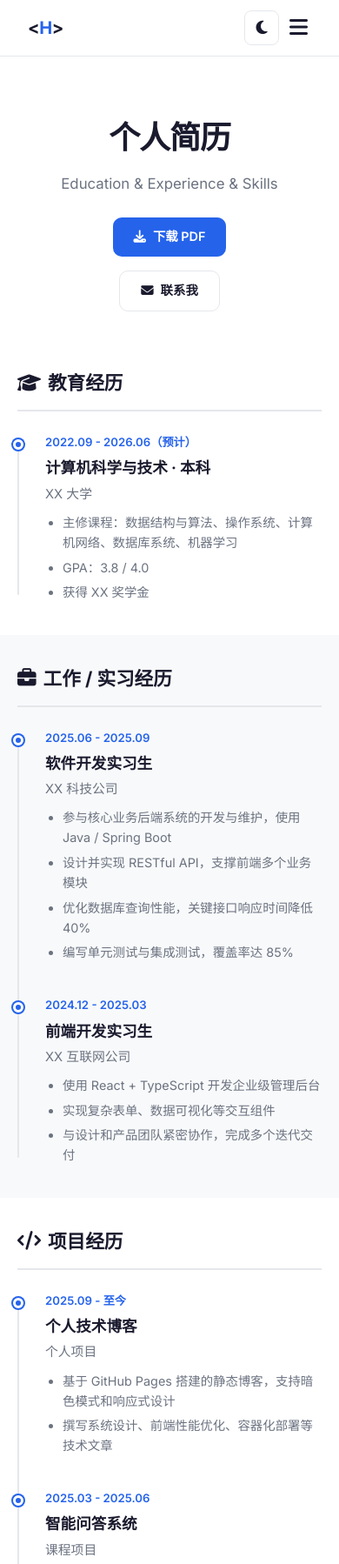
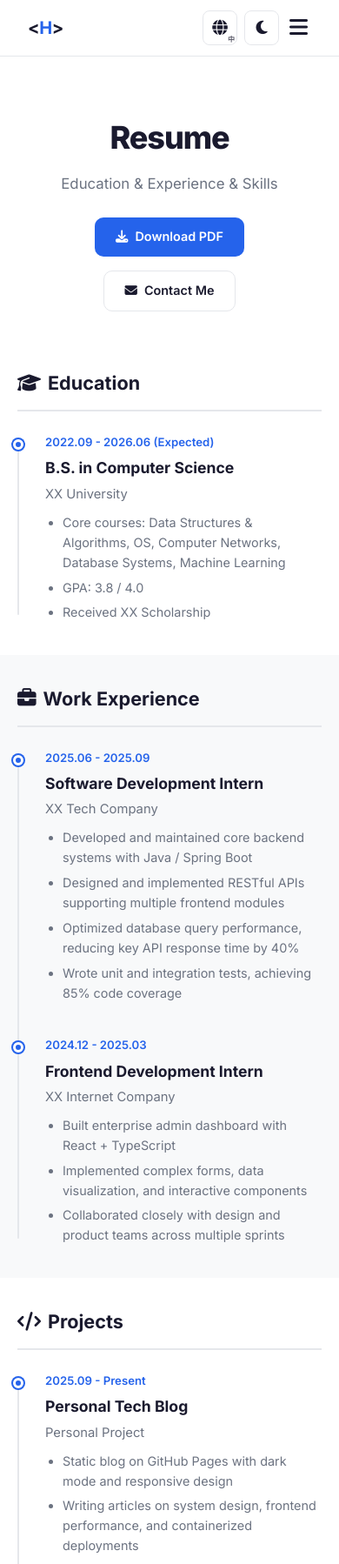
Before and after one commit to liuhaonan00/liuhaonan00.github.io, a plain HTML site: page cv.html in a window 390 px wide. Shown: the top 1798 px of the page at 87% size. Drawn offline with Linux system fonts and the light colour scheme.

Commit message:
add i18n

```diff
--- a/assets/css/style.css
+++ b/assets/css/style.css
@@ -143,22 +143,49 @@ img {
   width: 100%;
 }
 
-.theme-toggle {
+.theme-toggle,
+.lang-toggle {
+  -webkit-appearance: none;
+  appearance: none;
   background: none;
   border: 1px solid var(--color-border);
   border-radius: 8px;
+  min-width: 40px;
   width: 40px;
+  min-height: 40px;
   height: 40px;
-  display: flex;
+  padding: 0;
+  display: inline-flex;
   align-items: center;
   justify-content: center;
   cursor: pointer;
   color: var(--color-text);
-  font-size: 1.1rem;
   transition: all var(--transition);
 }
 
-.theme-toggle:hover {
+.theme-toggle i,
+.lang-toggle i {
+  font-size: 1.1rem;
+  line-height: 1;
+}
+
+.lang-toggle {
+  position: relative;
+}
+
+.lang-label {
+  position: absolute;
+  bottom: 2px;
+  right: 2px;
+  font-size: 0.5rem;
+  font-weight: 700;
+  font-family: var(--font-sans);
+  line-height: 1;
+  opacity: 0.75;
+}
+
+.theme-toggle:hover,
+.lang-toggle:hover {
   border-color: var(--color-accent);
   color: var(--color-accent);
 }
--- /dev/null
+++ b/assets/js/i18n.js
@@ -0,0 +1,152 @@
+(() => {
+  'use strict';
+
+  const translations = {
+    // ===== Navbar =====
+    'nav.home': { zh: '首页', en: 'Home' },
+    'nav.cv': { zh: '简历', en: 'Resume' },
+    'nav.blog': { zh: '技术分享', en: 'Blog' },
+
+    // ===== Index - Hero =====
+    'hero.greeting': { zh: '你好，我是 Haonan 👋', en: 'Hi, I\'m Haonan 👋' },
+    'hero.subtitle': { zh: 'Software Engineer / 技术爱好者', en: 'Software Engineer / Tech Enthusiast' },
+    'hero.bio': {
+      zh: '热爱技术，专注于全栈开发与系统设计。喜欢探索新技术，并通过写作分享学习心得与项目经验。欢迎来到我的个人空间！',
+      en: 'Passionate about technology, focused on full-stack development and system design. I love exploring new technologies and sharing my learnings through writing. Welcome to my personal space!'
+    },
+
+    // ===== Index - Skills =====
+    'skills.title': { zh: '技术栈', en: 'Tech Stack' },
+    'skills.desc': { zh: '我日常使用和擅长的技术领域', en: 'Technologies I work with daily' },
+    'skills.frontend': { zh: '前端开发', en: 'Frontend' },
+    'skills.frontend.desc': { zh: 'React, Vue, TypeScript, HTML/CSS, Tailwind', en: 'React, Vue, TypeScript, HTML/CSS, Tailwind' },
+    'skills.backend': { zh: '后端开发', en: 'Backend' },
+    'skills.backend.desc': { zh: 'Python, Java, Node.js, Go, RESTful API', en: 'Python, Java, Node.js, Go, RESTful API' },
+    'skills.data': { zh: '数据与基础设施', en: 'Data & Infrastructure' },
+    'skills.data.desc': { zh: 'MySQL, PostgreSQL, Redis, Docker, K8s', en: 'MySQL, PostgreSQL, Redis, Docker, K8s' },
+    'skills.ai': { zh: 'AI & 机器学习', en: 'AI & Machine Learning' },
+    'skills.ai.desc': { zh: 'PyTorch, TensorFlow, NLP, LLM 应用', en: 'PyTorch, TensorFlow, NLP, LLM Applications' },
+
+    // ===== Index - Recent Posts =====
+    'posts.title': { zh: '最新文章', en: 'Latest Posts' },
+    'posts.desc': { zh: '技术探索与实践经验分享', en: 'Exploring technology and sharing practical experience' },
+    'posts.viewall': { zh: '查看全部文章 →', en: 'View All Posts →' },
+
+    // ===== Blog listing page (UI only) =====
+    'blog.title': { zh: '技术分享', en: 'Blog' },
+    'blog.desc': {
+      zh: '记录学习与实践中的思考，涵盖系统设计、前端、后端、DevOps 等领域',
+      en: 'Thoughts from learning and practice, covering system design, frontend, backend, DevOps and more'
+    },
+
+    // ===== CV page =====
+    'cv.title': { zh: '个人简历', en: 'Resume' },
+    'cv.subtitle': { zh: 'Education & Experience & Skills', en: 'Education & Experience & Skills' },
+    'cv.download': { zh: '下载 PDF', en: 'Download PDF' },
+    'cv.contact': { zh: '联系我', en: 'Contact Me' },
+    'cv.education': { zh: '教育经历', en: 'Education' },
+    'cv.edu.time': { zh: '2022.09 - 2026.06（预计）', en: '2022.09 - 2026.06 (Expected)' },
+    'cv.edu.degree': { zh: '计算机科学与技术 · 本科', en: 'B.S. in Computer Science' },
+    'cv.edu.org': { zh: 'XX 大学', en: 'XX University' },
+    'cv.edu.courses': { zh: '主修课程：数据结构与算法、操作系统、计算机网络、数据库系统、机器学习', en: 'Core courses: Data Structures & Algorithms, OS, Computer Networks, Database Systems, Machine Learning' },
+    'cv.edu.gpa': { zh: 'GPA：3.8 / 4.0', en: 'GPA: 3.8 / 4.0' },
+    'cv.edu.award': { zh: '获得 XX 奖学金', en: 'Received XX Scholarship' },
+
+    'cv.experience': { zh: '工作 / 实习经历', en: 'Work Experience' },
+    'cv.exp1.time': { zh: '2025.06 - 2025.09', en: '2025.06 - 2025.09' },
+    'cv.exp1.role': { zh: '软件开发实习生', en: 'Software Development Intern' },
+    'cv.exp1.org': { zh: 'XX 科技公司', en: 'XX Tech Company' },
+    'cv.exp1.d1': { zh: '参与核心业务后端系统的开发与维护，使用 Java / Spring Boot', en: 'Developed and maintained core backend systems with Java / Spring Boot' },
+    'cv.exp1.d2': { zh: '设计并实现 RESTful API，支撑前端多个业务模块', en: 'Designed and implemented RESTful APIs supporting multiple frontend modules' },
+    'cv.exp1.d3': { zh: '优化数据库查询性能，关键接口响应时间降低 40%', en: 'Optimized database query performance, reducing key API response time by 40%' },
+    'cv.exp1.d4': { zh: '编写单元测试与集成测试，覆盖率达 85%', en: 'Wrote unit and integration tests, achieving 85% code coverage' },
+
+    'cv.exp2.time': { zh: '2024.12 - 2025.03', en: '2024.12 - 2025.03' },
+    'cv.exp2.role': { zh: '前端开发实习生', en: 'Frontend Development Intern' },
+    'cv.exp2.org': { zh: 'XX 互联网公司', en: 'XX Internet Company' },
+    'cv.exp2.d1': { zh: '使用 React + TypeScript 开发企业级管理后台', en: 'Built enterprise admin dashboard with React + TypeScript' },
+    'cv.exp2.d2': { zh: '实现复杂表单、数据可视化等交互组件', en: 'Implemented complex forms, data visualization, and interactive components' },
+    'cv.exp2.d3': { zh: '与设计和产品团队紧密协作，完成多个迭代交付', en: 'Collaborated closely with design and product teams across multiple sprints' },
+
+    'cv.projects': { zh: '项目经历', en: 'Projects' },
+    'cv.proj1.time': { zh: '2025.09 - 至今', en: '2025.09 - Present' },
+    'cv.proj1.name': { zh: '个人技术博客', en: 'Personal Tech Blog' },
+    'cv.proj1.org': { zh: '个人项目', en: 'Personal Project' },
+    'cv.proj1.d1': { zh: '基于 GitHub Pages 搭建的静态博客，支持暗色模式和响应式设计', en: 'Static blog on GitHub Pages with dark mode and responsive design' },
+    'cv.proj1.d2': { zh: '撰写系统设计、前端性能优化、容器化部署等技术文章', en: 'Writing articles on system design, frontend performance, and containerized deployments' },
+
+    'cv.proj2.time': { zh: '2025.03 - 2025.06', en: '2025.03 - 2025.06' },
+    'cv.proj2.name': { zh: '智能问答系统', en: 'Intelligent Q&A System' },
+    'cv.proj2.org': { zh: '课程项目', en: 'Course Project' },
+    'cv.proj2.d1': { zh: '基于 LLM 构建的智能问答系统，支持多轮对话与知识库检索', en: 'LLM-based Q&A system supporting multi-turn conversations and knowledge base retrieval' },
+    'cv.proj2.d2': { zh: '使用 RAG（Retrieval-Augmented Generation）架构提升回答准确性', en: 'Used RAG (Retrieval-Augmented Generation) architecture to improve answer accuracy' },
+    'cv.proj2.d3': { zh: '后端使用 Python FastAPI，前端使用 React', en: 'Backend: Python FastAPI, Frontend: React' },
+
+    'cv.skills': { zh: '技术技能', en: 'Technical Skills' },
+    'cv.skills.lang': { zh: '编程语言', en: 'Programming Languages' },
+    'cv.skills.framework': { zh: '框架与工具', en: 'Frameworks & Tools' },
+    'cv.skills.db': { zh: '数据库与中间件', en: 'Databases & Middleware' },
+
+    // ===== Blog post pages (UI only) =====
+    'post.back': { zh: '← 返回文章列表', en: '← Back to Posts' },
+
+    // ===== Footer =====
+    'footer.text': {
+      zh: '© 2026 Haonan Liu. Built with ❤️ and hosted on <a href="https://pages.github.com" target="_blank">GitHub Pages</a>.',
+      en: '© 2026 Haonan Liu. Built with ❤️ and hosted on <a href="https://pages.github.com" target="_blank">GitHub Pages</a>.'
+    },
+  };
+
+  function detectLanguage() {
+    const saved = localStorage.getItem('lang');
+    if (saved) return saved;
+    const browserLang = navigator.language || navigator.userLanguage || 'zh';
+    return browserLang.startsWith('zh') ? 'zh' : 'en';
+  }
+
+  function applyTranslations(lang) {
+    document.documentElement.setAttribute('lang', lang === 'zh' ? 'zh-CN' : 'en');
+    document.querySelectorAll('[data-i18n]').forEach((el) => {
+      const key = el.getAttribute('data-i18n');
+      const t = translations[key];
+      if (!t) return;
+      if (el.hasAttribute('data-i18n-html')) {
+        el.innerHTML = t[lang] || t['zh'];
+      } else {
+        el.textContent = t[lang] || t['zh'];
+      }
+    });
+
+    const toggle = document.getElementById('langToggle');
+    if (toggle) {
+      toggle.setAttribute('aria-label', lang === 'zh' ? 'Switch to English' : '切换到中文');
+      toggle.setAttribute('title', lang === 'zh' ? 'Switch to English' : '切换到中文');
+      const label = toggle.querySelector('.lang-label');
+      if (label) label.textContent = lang === 'zh' ? 'EN' : '中';
+    }
+  }
+
+  function setLanguage(lang) {
+    localStorage.setItem('lang', lang);
+    applyTranslations(lang);
+  }
+
+  function toggleLanguage() {
+    const current = localStorage.getItem('lang') || detectLanguage();
+    setLanguage(current === 'zh' ? 'en' : 'zh');
+  }
+
+  // Initialize on DOM ready
+  const lang = detectLanguage();
+  localStorage.setItem('lang', lang);
+
+  if (document.readyState === 'loading') {
+    document.addEventListener('DOMContentLoaded', () => applyTranslations(lang));
+  } else {
+    applyTranslations(lang);
+  }
+
+  // Expose toggle globally
+  window.toggleLanguage = toggleLanguage;
+  window.i18n = { setLanguage, applyTranslations, detectLanguage };
+})();
--- /dev/null
+++ b/assets/js/navbar.js
@@ -0,0 +1,51 @@
+(() => {
+  'use strict';
+
+  const depth = (() => {
+    const path = window.location.pathname;
+    if (path.includes('/blog/posts/')) return 2;
+    if (path.includes('/blog/') || path.endsWith('/blog')) return 1;
+    return 0;
+  })();
+
+  const prefix = depth === 0 ? '' : depth === 1 ? '../' : '../../';
+
+  const page = (() => {
+    const path = window.location.pathname;
+    if (path.includes('/blog')) return 'blog';
+    if (path.includes('cv.html')) return 'cv';
+    return 'home';
+  })();
+
+  const navLinks = [
+    { key: 'home', href: `${prefix}index.html`, i18n: 'nav.home', text: '首页' },
+    { key: 'cv',   href: `${prefix}cv.html`,    i18n: 'nav.cv',   text: '简历' },
+    { key: 'blog', href: `${prefix}blog/`,      i18n: 'nav.blog', text: '技术分享' },
+  ];
+
+  const linksHtml = navLinks
+    .map(l => `<li><a href="${l.href}"${l.key === page ? ' class="active"' : ''} data-i18n="${l.i18n}">${l.text}</a></li>`)
+    .join('\n        ');
+
+  const html = `
+    <div class="container">
+      <a href="${prefix}index.html" class="logo">&lt;<span>H</span>&gt;</a>
+      <ul class="nav-links" id="navLinks">
+        ${linksHtml}
+      </ul>
+      <div style="display:flex;align-items:center;gap:0.5rem;">
+        <button class="lang-toggle" id="langToggle" onclick="toggleLanguage()" aria-label="Switch Language">
+          <i class="fas fa-globe"></i><span class="lang-label">EN</span>
+        </button>
+        <button class="theme-toggle" id="themeToggle" aria-label="切换主题">
+          <i class="fas fa-moon"></i>
+        </button>
+        <button class="mobile-menu-btn" id="mobileMenuBtn" aria-label="菜单">
+          <i class="fas fa-bars"></i>
+        </button>
+      </div>
+    </div>`;
+
+  const nav = document.getElementById('navbar');
+  if (nav) nav.innerHTML = html;
+})();
--- a/blog/index.html
+++ b/blog/index.html
@@ -13,38 +13,20 @@
 </head>
 <body>
 
-  <nav class="navbar">
-    <div class="container">
-      <a href="../index.html" class="logo">&lt;<span>H</span>&gt;</a>
-      <ul class="nav-links" id="navLinks">
-        <li><a href="../index.html">首页</a></li>
-        <li><a href="../cv.html">简历</a></li>
-        <li><a href="./" class="active">技术分享</a></li>
-      </ul>
-      <div style="display:flex;align-items:center;gap:0.5rem;">
-        <button class="theme-toggle" id="themeToggle" aria-label="切换主题">
-          <i class="fas fa-moon"></i>
-        </button>
-        <button class="mobile-menu-btn" id="mobileMenuBtn" aria-label="菜单">
-          <i class="fas fa-bars"></i>
-        </button>
-      </div>
-    </div>
-  </nav>
+  <nav class="navbar" id="navbar"></nav>
 
   <main>
     <section class="cv-header">
       <div class="container">
-        <h1 class="fade-in">技术分享</h1>
-        <p class="fade-in">记录学习与实践中的思考，涵盖系统设计、前端、后端、DevOps 等领域</p>
+        <h1 class="fade-in" data-i18n="blog.title">技术分享</h1>
+        <p class="fade-in" data-i18n="blog.desc">记录学习与实践中的思考，涵盖系统设计、前端、后端、DevOps 等领域</p>
       </div>
     </section>
 
-    <!-- Filter Tags -->
     <section style="padding: 0 0 1rem;">
       <div class="container">
         <div class="blog-filter fade-in" style="display:flex;flex-wrap:wrap;gap:0.5rem;">
-          <button class="tag filter-tag active" data-filter="all" onclick="filterPosts('all', this)">全部</button>
+          <button class="tag filter-tag active" data-filter="all" onclick="filterPosts('all', this)" data-i18n="filter.all">全部</button>
           <button class="tag filter-tag" data-filter="system-design" onclick="filterPosts('system-design', this)">系统设计</button>
           <button class="tag filter-tag" data-filter="frontend" onclick="filterPosts('frontend', this)">前端</button>
           <button class="tag filter-tag" data-filter="devops" onclick="filterPosts('devops', this)">DevOps</button>
@@ -53,7 +35,6 @@
       </div>
     </section>
 
-    <!-- Posts List -->
     <section class="section" style="padding-top:1rem;">
       <div class="container">
         <div class="posts-grid" id="postsGrid">
@@ -148,10 +129,12 @@
 
   <footer class="site-footer">
     <div class="container">
-      <p>&copy; 2026 Haonan Liu. Built with ❤️ and hosted on <a href="https://pages.github.com" target="_blank">GitHub Pages</a>.</p>
+      <p data-i18n="footer.text" data-i18n-html>&copy; 2026 Haonan Liu. Built with ❤️ and hosted on <a href="https://pages.github.com" target="_blank">GitHub Pages</a>.</p>
     </div>
   </footer>
 
+  <script src="../assets/js/navbar.js"></script>
+  <script src="../assets/js/i18n.js"></script>
   <script src="../assets/js/main.js"></script>
   <script>
     function filterPosts(category, btn) {
--- a/cv.html
+++ b/cv.html
@@ -13,53 +13,33 @@
 </head>
 <body>
 
-  <!-- Navigation -->
-  <nav class="navbar">
-    <div class="container">
-      <a href="index.html" class="logo">&lt;<span>H</span>&gt;</a>
-      <ul class="nav-links" id="navLinks">
-        <li><a href="index.html">首页</a></li>
-        <li><a href="cv.html" class="active">简历</a></li>
-        <li><a href="blog/">技术分享</a></li>
-      </ul>
-      <div style="display:flex;align-items:center;gap:0.5rem;">
-        <button class="theme-toggle" id="themeToggle" aria-label="切换主题">
-          <i class="fas fa-moon"></i>
-        </button>
-        <button class="mobile-menu-btn" id="mobileMenuBtn" aria-label="菜单">
-          <i class="fas fa-bars"></i>
-        </button>
-      </div>
-    </div>
-  </nav>
+  <nav class="navbar" id="navbar"></nav>
 
   <main>
-    <!-- CV Header -->
     <section class="cv-header">
       <div class="container">
-        <h1 class="fade-in">个人简历</h1>
-        <p class="fade-in">Education & Experience & Skills</p>
+        <h1 class="fade-in" data-i18n="cv.title">个人简历</h1>
+        <p class="fade-in" data-i18n="cv.subtitle">Education & Experience & Skills</p>
         <div class="cv-actions fade-in">
-          <a href="#" class="btn btn-primary"><i class="fas fa-download"></i> 下载 PDF</a>
-          <a href="mailto:liuhaonan00@gmail.com" class="btn btn-outline"><i class="fas fa-envelope"></i> 联系我</a>
+          <a href="#" class="btn btn-primary"><i class="fas fa-download"></i> <span data-i18n="cv.download">下载 PDF</span></a>
+          <a href="mailto:liuhaonan00@gmail.com" class="btn btn-outline"><i class="fas fa-envelope"></i> <span data-i18n="cv.contact">联系我</span></a>
         </div>
       </div>
     </section>
 
-    <!-- Education -->
     <section class="cv-section">
       <div class="container">
-        <h2 class="cv-section-title fade-in"><i class="fas fa-graduation-cap"></i> 教育经历</h2>
+        <h2 class="cv-section-title fade-in"><i class="fas fa-graduation-cap"></i> <span data-i18n="cv.education">教育经历</span></h2>
         <div class="timeline">
           <div class="timeline-item fade-in">
-            <div class="time-range">2022.09 - 2026.06（预计）</div>
-            <h3>计算机科学与技术 · 本科</h3>
-            <div class="org">XX 大学</div>
+            <div class="time-range" data-i18n="cv.edu.time">2022.09 - 2026.06（预计）</div>
+            <h3 data-i18n="cv.edu.degree">计算机科学与技术 · 本科</h3>
+            <div class="org" data-i18n="cv.edu.org">XX 大学</div>
             <div class="desc">
               <ul>
-                <li>主修课程：数据结构与算法、操作系统、计算机网络、数据库系统、机器学习</li>
-                <li>GPA：3.8 / 4.0</li>
-                <li>获得 XX 奖学金</li>
+                <li data-i18n="cv.edu.courses">主修课程：数据结构与算法、操作系统、计算机网络、数据库系统、机器学习</li>
+                <li data-i18n="cv.edu.gpa">GPA：3.8 / 4.0</li>
+                <li data-i18n="cv.edu.award">获得 XX 奖学金</li>
               </ul>
             </div>
           </div>
@@ -67,33 +47,32 @@
       </div>
     </section>
 
-    <!-- Experience -->
     <section class="cv-section" style="background: var(--color-bg-alt);">
       <div class="container">
-        <h2 class="cv-section-title fade-in"><i class="fas fa-briefcase"></i> 工作 / 实习经历</h2>
+        <h2 class="cv-section-title fade-in"><i class="fas fa-briefcase"></i> <span data-i18n="cv.experience">工作 / 实习经历</span></h2>
         <div class="timeline">
           <div class="timeline-item fade-in">
-            <div class="time-range">2025.06 - 2025.09</div>
-            <h3>软件开发实习生</h3>
-            <div class="org">XX 科技公司</div>
+            <div class="time-range" data-i18n="cv.exp1.time">2025.06 - 2025.09</div>
+            <h3 data-i18n="cv.exp1.role">软件开发实习生</h3>
+            <div class="org" data-i18n="cv.exp1.org">XX 科技公司</div>
             <div class="desc">
               <ul>
-                <li>参与核心业务后端系统的开发与维护，使用 Java / Spring Boot</li>
-                <li>设计并实现 RESTful API，支撑前端多个业务模块</li>
-                <li>优化数据库查询性能，关键接口响应时间降低 40%</li>
-                <li>编写单元测试与集成测试，覆盖率达 85%</li>
+                <li data-i18n="cv.exp1.d1">参与核心业务后端系统的开发与维护，使用 Java / Spring Boot</li>
+                <li data-i18n="cv.exp1.d2">设计并实现 RESTful API，支撑前端多个业务模块</li>
+                <li data-i18n="cv.exp1.d3">优化数据库查询性能，关键接口响应时间降低 40%</li>
+                <li data-i18n="cv.exp1.d4">编写单元测试与集成测试，覆盖率达 85%</li>
               </ul>
             </div>
           </div>
           <div class="timeline-item fade-in">
-            <div class="time-range">2024.12 - 2025.03</div>
-            <h3>前端开发实习生</h3>
-            <div class="org">XX 互联网公司</div>
+            <div class="time-range" data-i18n="cv.exp2.time">2024.12 - 2025.03</div>
+            <h3 data-i18n="cv.exp2.role">前端开发实习生</h3>
+            <div class="org" data-i18n="cv.exp2.org">XX 互联网公司</div>
             <div class="desc">
               <ul>
-                <li>使用 React + TypeScript 开发企业级管理后台</li>
-                <li>实现复杂表单、数据可视化等交互组件</li>
-                <li>与设计和产品团队紧密协作，完成多个迭代交付</li>
+                <li data-i18n="cv.exp2.d1">使用 React + TypeScript 开发企业级管理后台</li>
+                <li data-i18n="cv.exp2.d2">实现复杂表单、数据可视化等交互组件</li>
+                <li data-i18n="cv.exp2.d3">与设计和产品团队紧密协作，完成多个迭代交付</li>
               </ul>
             </div>
           </div>
@@ -101,31 +80,30 @@
       </div>
     </section>
 
-    <!-- Projects -->
     <section class="cv-section">
       <div class="container">
-        <h2 class="cv-section-title fade-in"><i class="fas fa-code"></i> 项目经历</h2>
+        <h2 class="cv-section-title fade-in"><i class="fas fa-code"></i> <span data-i18n="cv.projects">项目经历</span></h2>
         <div class="timeline">
           <div class="timeline-item fade-in">
-            <div class="time-range">2025.09 - 至今</div>
-            <h3>个人技术博客</h3>
-            <div class="org">个人项目</div>
+            <div class="time-range" data-i18n="cv.proj1.time">2025.09 - 至今</div>
+            <h3 data-i18n="cv.proj1.name">个人技术博客</h3>
+            <div class="org" data-i18n="cv.proj1.org">个人项目</div>
             <div class="desc">
               <ul>
-                <li>基于 GitHub Pages 搭建的静态博客，支持暗色模式和响应式设计</li>
-                <li>撰写系统设计、前端性能优化、容器化部署等技术文章</li>
+                <li data-i18n="cv.proj1.d1">基于 GitHub Pages 搭建的静态博客，支持暗色模式和响应式设计</li>
+                <li data-i18n="cv.proj1.d2">撰写系统设计、前端性能优化、容器化部署等技术文章</li>
               </ul>
             </div>
           </div>
           <div class="timeline-item fade-in">
-            <div class="time-range">2025.03 - 2025.06</div>
-            <h3>智能问答系统</h3>
-            <div class="org">课程项目</div>
+            <div class="time-range" data-i18n="cv.proj2.time">2025.03 - 2025.06</div>
+            <h3 data-i18n="cv.proj2.name">智能问答系统</h3>
+            <div class="org" data-i18n="cv.proj2.org">课程项目</div>
             <div class="desc">
               <ul>
-                <li>基于 LLM 构建的智能问答系统，支持多轮对话与知识库检索</li>
-                <li>使用 RAG（Retrieval-Augmented Generation）架构提升回答准确性</li>
-                <li>后端使用 Python FastAPI，前端使用 React</li>
+                <li data-i18n="cv.proj2.d1">基于 LLM 构建的智能问答系统，支持多轮对话与知识库检索</li>
+                <li data-i18n="cv.proj2.d2">使用 RAG（Retrieval-Augmented Generation）架构提升回答准确性</li>
+                <li data-i18n="cv.proj2.d3">后端使用 Python FastAPI，前端使用 React</li>
               </ul>
             </div>
           </div>
@@ -133,12 +111,11 @@
       </div>
     </section>
 
-    <!-- Skills -->
     <section class="cv-section" style="background: var(--color-bg-alt);">
       <div class="container">
-        <h2 class="cv-section-title fade-in"><i class="fas fa-tools"></i> 技术技能</h2>
+        <h2 class="cv-section-title fade-in"><i class="fas fa-tools"></i> <span data-i18n="cv.skills">技术技能</span></h2>
         <div style="margin-bottom:1.5rem;" class="fade-in">
-          <h3 style="font-size:1rem;font-weight:600;margin-bottom:0.75rem;color:var(--color-text-secondary);">编程语言</h3>
+          <h3 style="font-size:1rem;font-weight:600;margin-bottom:0.75rem;color:var(--color-text-secondary);" data-i18n="cv.skills.lang">编程语言</h3>
           <div class="cv-skills-grid">
             <span class="cv-skill-tag">Python</span>
             <span class="cv-skill-tag">Java</span>
@@ -149,7 +126,7 @@
           </div>
         </div>
         <div style="margin-bottom:1.5rem;" class="fade-in">
-          <h3 style="font-size:1rem;font-weight:600;margin-bottom:0.75rem;color:var(--color-text-secondary);">框架与工具</h3>
+          <h3 style="font-size:1rem;font-weight:600;margin-bottom:0.75rem;color:var(--color-text-secondary);" data-i18n="cv.skills.framework">框架与工具</h3>
           <div class="cv-skills-grid">
             <span class="cv-skill-tag">React</span>
             <span class="cv-skill-tag">Vue.js</span>
@@ -162,7 +139,7 @@
           </div>
         </div>
         <div class="fade-in">
-          <h3 style="font-size:1rem;font-weight:600;margin-bottom:0.75rem;color:var(--color-text-secondary);">数据库与中间件</h3>
+          <h3 style="font-size:1rem;font-weight:600;margin-bottom:0.75rem;color:var(--color-text-secondary);" data-i18n="cv.skills.db">数据库与中间件</h3>
           <div class="cv-skills-grid">
             <span class="cv-skill-tag">MySQL</span>
             <span class="cv-skill-tag">PostgreSQL</span>
@@ -175,13 +152,14 @@
     </section>
   </main>
 
-  <!-- Footer -->
   <footer class="site-footer">
     <div class="container">
-      <p>&copy; 2026 Haonan Liu. Built with ❤️ and hosted on <a href="https://pages.github.com" target="_blank">GitHub Pages</a>.</p>
+      <p data-i18n="footer.text" data-i18n-html>&copy; 2026 Haonan Liu. Built with ❤️ and hosted on <a href="https://pages.github.com" target="_blank">GitHub Pages</a>.</p>
     </div>
   </footer>
 
+  <script src="assets/js/navbar.js"></script>
+  <script src="assets/js/i18n.js"></script>
   <script src="assets/js/main.js"></script>
 </body>
 </html>
```
Also changed, not shown: blog/posts/docker-best-practices.html (+4 -19 lines), blog/posts/react-performance.html (+4 -19 lines), blog/posts/system-design-notes.html (+4 -19 lines), index.html (+20 -40 lines).
